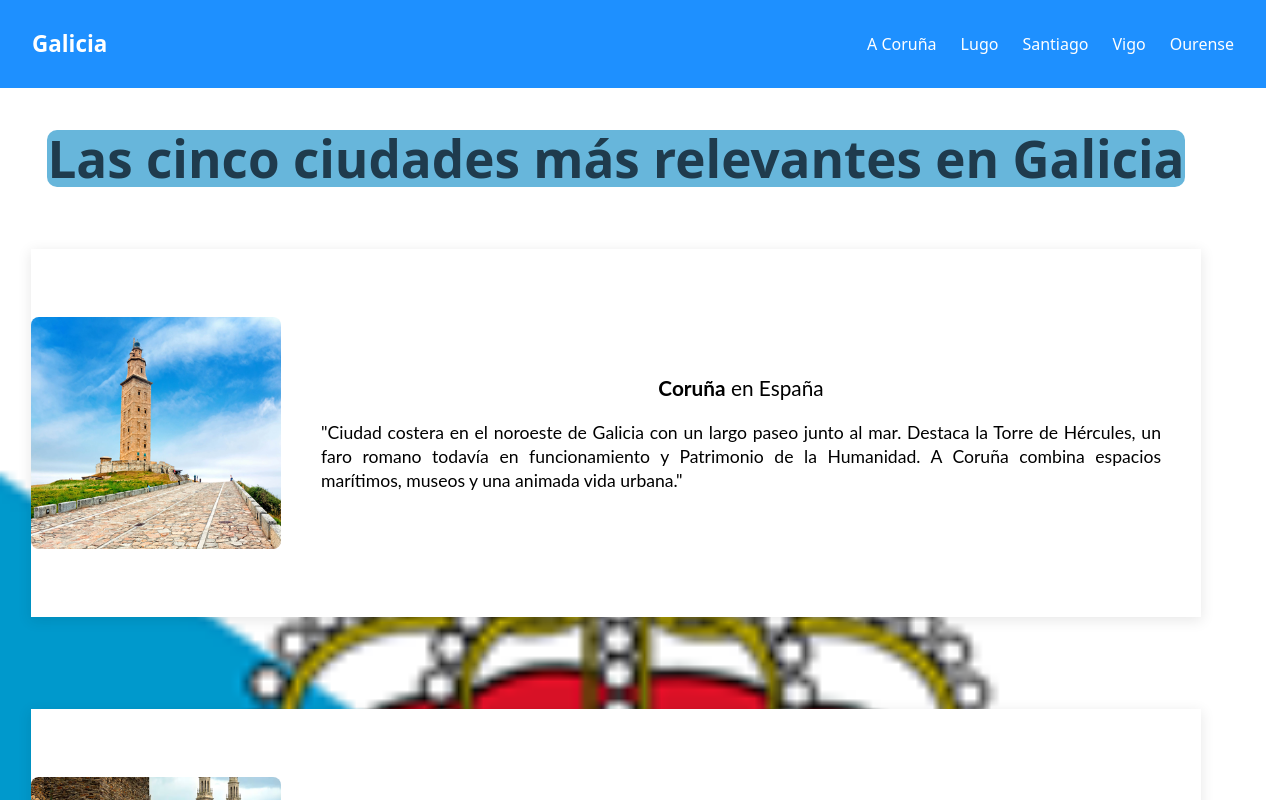
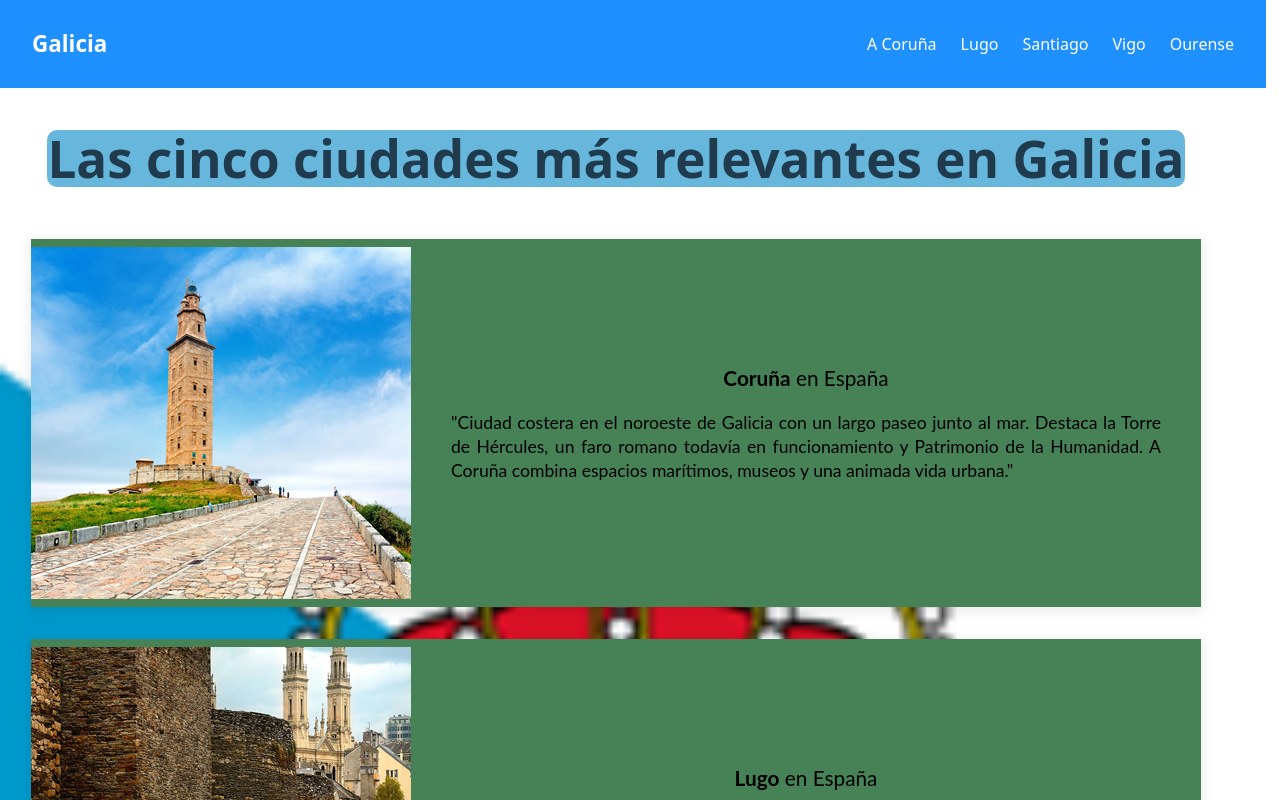
Before and after one commit to Mariaregue-spec/react-props, a React (Vite) app: page / in a window 1280 px wide. Shown: the top 800 px of the page. Built offline with nearby package versions, Linux system fonts and the light colour scheme.

Commit message:
style:Testimonio.css

```diff
--- a/src/components/Testimonio/Testimonio.css
+++ b/src/components/Testimonio/Testimonio.css
@@ -2,23 +2,19 @@
     width: 100%;
     max-width: 1170px;
     min-height: 368px;
-
-    margin: 10px auto 50px;
+    margin: 10px 10auto 50px;
     display: flex;
     align-items: center;
     justify-content: center;
-
-    background-color: #fff;
+    background-color: #478256;
     box-shadow: 0 3px 13px 1px rgb(0 0 0 / 9%);
     color: black;
 }
 
 
 .imagen-testimonio {
-    width: 100%;
-    max-width: 250px;
-    height: auto;
-    border-radius: 8px;
+    height: 100%;
+    width: auto;
 }
 
 
```
